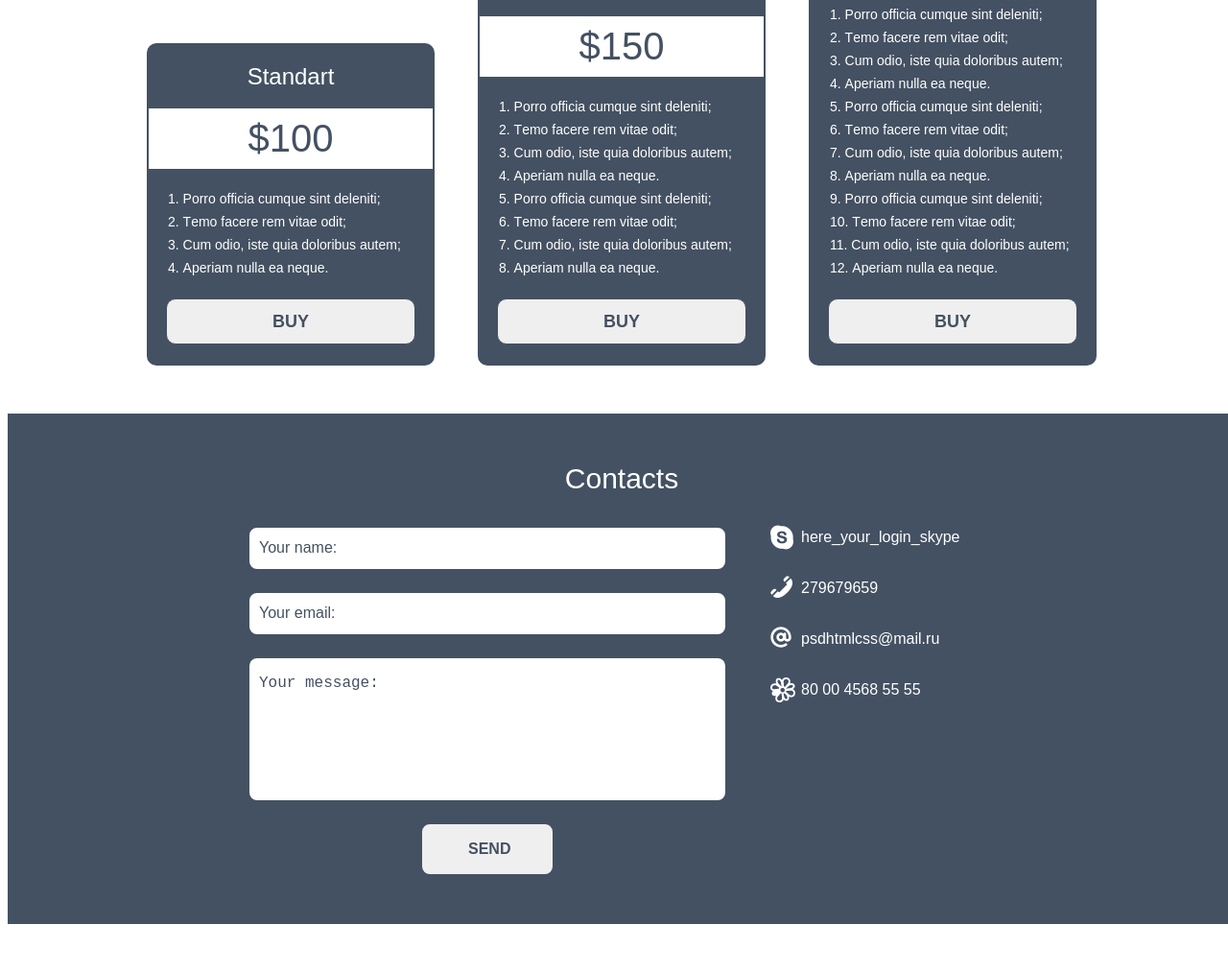
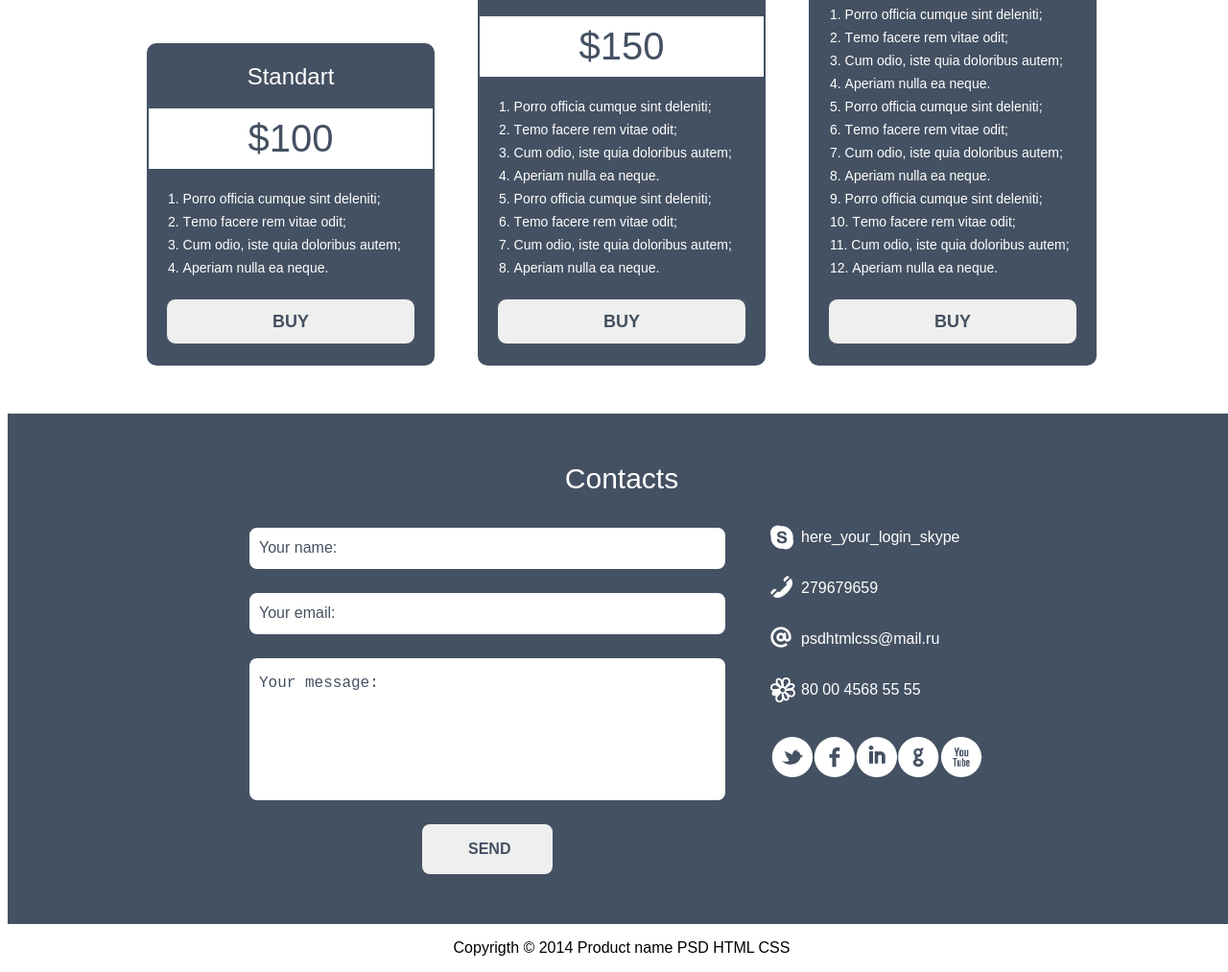
Before and after one commit to usain-bolt/project1, a plain HTML site: page index.html in a window 1280 px wide. Shown: the part 2359-3372 px from the top of the page at 96% size. Before the commit the page ends 3330 px from the top, so only its background shows below. Drawn offline with Linux system fonts and the light colour scheme.

Commit message:
finished footer and made some changes

```diff
--- a/css/style.css
+++ b/css/style.css
@@ -3,13 +3,14 @@
     padding: 0;
 }*/
 
-.padding-site{
+.padding-site {
     padding: 50px;
     box-sizing: border-box;
 }
 
 .container {
-    width: 1280px; /*Убрал max-width*/
+    width: 1280px;
+    /*Убрал max-width*/
     margin: 0 auto;
     font-family: Arial;
     box-sizing: border-box;
@@ -30,7 +31,7 @@
     clear: both;
 }
 
-.page-header-wrp{
+.page-header-wrp {
     float: left;
     width: 460px;
 }
@@ -54,7 +55,7 @@
     width: 422px;
 }
 
-.page-header-list-item:before{
+.page-header-list-item:before {
     content: "";
     display: block;
     width: 25px;
@@ -80,7 +81,7 @@
 
 /*Второй блок*/
 
-.about-product{
+.about-product {
     box-sizing: border-box;
     padding: 50px;
 }
@@ -93,14 +94,14 @@
 }
 
 
-.about-product-wrap{
+.about-product-wrap {
     padding: 0;
     width: 60%;
     box-sizing: border-box;
     float: left;
 }
 
-.about-product-title{
+.about-product-title {
     margin: 0 0 30px 0;
     font-size: 30px;
     line-height: 36px;
@@ -108,7 +109,7 @@
     color: #445161;
 }
 
-.about-product-text{
+.about-product-text {
     font-size: 16px;
     line-height: 24px;
     font-weight: 400;
@@ -116,11 +117,11 @@
     margin: 0 0 10px 0;
 }
 
-.about-product-text:last-child{
+.about-product-text:last-child {
     margin: 0;
 }
 
-.about-product-video{
+.about-product-video {
     display: block;
     float: right;
     margin: 0;
@@ -129,7 +130,7 @@
 
 /*Третий блок*/
 
-.dignity{
+.dignity {
     background-color: #f5f5f5;
     padding: 50px 50px 15px 50px;
     box-sizing: border-box;
@@ -145,37 +146,24 @@
     color: #445161;
 }
 
-.dignity-wrap{
+.dignity-wrap {
     margin: 0;
     display: flex;
 }
 
-.dignity-wrap:after{
+.dignity-wrap:after {
     content: "";
     display: block;
     clear: both;
 }
-/*
-.dignity-left-wrap{
-    box-sizing: border-box;
-    width: 50%;
-    float: left;
-}
 
-.dignity-right-wrap{
-    box-sizing: border-box;
-    width: 50%;
-    float: right;
-}
-*/
-
-.dignity-items{
+.dignity-items {
     list-style-type: none;
     margin: 0;
     padding: 0;
 }
 
-.dignity-item:before{
+.dignity-item:before {
     display: block;
     content: "+";
     width: 32px;
@@ -191,7 +179,7 @@
     line-height: 34px;
 }
 
-.dignity-item{
+.dignity-item {
     margin: 0 0 35px 0px;
     padding: 0 0 0 40px;
     box-sizing: border-box;
@@ -204,14 +192,15 @@
 
 /*Четвертый блок*/
 
-.screenshots{
+.screenshots {
     padding: 50px 50px 20px 50px;
     box-sizing: border-box;
     display: flex;
     flex-wrap: wrap;
     justify-content: space-between;
 }
-.screenshots-title{
+
+.screenshots-title {
     margin: 0 0 20px 0;
     text-align: center;
     font-size: 30px;
@@ -221,7 +210,7 @@
     width: 100%;
 }
 
-.screenshots-wrap{
+.screenshots-wrap {
     margin: 0 0 30px 0;
     width: 574px;
     box-sizing: border-box;
@@ -229,18 +218,18 @@
     justify-content: space-between;
 }
 
-.screenshots-image{
+.screenshots-image {
     display: block;
     width: 200px;
-    height:150px;
+    height: 150px;
 }
 
-.screenshots-wrapper{
+.screenshots-wrapper {
     box-sizing: border-box;
     width: 359px;
 }
 
-.screenshots-subtitle{
+.screenshots-subtitle {
     margin: 0 0 15px 0;
     font-size: 24px;
     line-height: 30px;
@@ -248,7 +237,7 @@
     color: #445161;
 }
 
-.screenshots-text{
+.screenshots-text {
     margin: 0 0 0 0;
     font-size: 16px;
     line-height: 24px;
@@ -258,14 +247,14 @@
 
 /*Пятый блок*/
 
-.reviews{
+.reviews {
     background-color: #f5f5f5;
     display: flex;
     flex-wrap: wrap;
     justify-content: space-between;
 }
 
-.reviews-title{
+.reviews-title {
     width: 100%;
     margin: 0 0 35px 0;
     font-size: 30px;
@@ -275,16 +264,17 @@
     text-align: center;
 }
 
-.reviews-wrap:before{
+.reviews-wrap:before {
     content: "";
     display: block;
-    border: 15px solid transparent; border-right: 15px solid #ebebeb;
+    border: 15px solid transparent;
+    border-right: 15px solid #ebebeb;
     position: absolute;
     top: 24px;
     left: 68px;
 }
 
-.reviews-wrap{
+.reviews-wrap {
     width: 574px;
     display: flex;
     box-sizing: border-box;
@@ -293,17 +283,17 @@
     margin: 0 0 24px 0;
 }
 
-.no-margin{
+.no-margin {
     margin: 0;
 }
 
-.reviews-image{
+.reviews-image {
     width: 75px;
     height: 75px;
     display: block;
 }
 
-.reviews-wrapper{
+.reviews-wrapper {
     padding: 16px 20px 16px 20px;
     border-radius: 10px;
     width: 476px;
@@ -311,7 +301,7 @@
     background-color: #ebebeb;
 }
 
-.reviews-text{
+.reviews-text {
     margin: 0 0 15px 0;
     font-size: 14px;
     line-height: 18px;
@@ -320,7 +310,7 @@
     color: #333333;
 }
 
-.reviews-text-quote{
+.reviews-text-quote {
     margin: 0;
     font-size: 14px;
     line-height: 18px;
@@ -330,7 +320,7 @@
 
 /*Шестой блок*/
 
-.buy-title{
+.buy-title {
     font-size: 30px;
     line-height: 36px;
     font-weight: 400;
@@ -339,7 +329,7 @@
     margin: 0 0 20px 0;
 }
 
-.buy-wrap{
+.buy-wrap {
     box-sizing: border-box;
     display: flex;
     justify-content: space-between;
@@ -347,7 +337,7 @@
     padding: 0 95px 0 95px;
 }
 
-.buy-card{
+.buy-card {
     border: 2px solid #445162;
     background-color: #445162;
     box-sizing: border-box;
@@ -356,7 +346,7 @@
     padding: 0 0 20px 0;
 }
 
-.buy-card-title{
+.buy-card-title {
     font-size: 24px;
     line-height: 30px;
     font-weight: 400;
@@ -365,7 +355,8 @@
     padding: 18px 0 18px 0;
     margin: 0;
 }
-.buy-card-price{
+
+.buy-card-price {
     display: block;
     font-size: 40px;
     line-height: 30px;
@@ -375,7 +366,8 @@
     text-align: center;
     padding: 16px 0 17px 0;
 }
-.buy-card-items{
+
+.buy-card-items {
     background-color: #445162;
     box-sizing: border-box;
     padding: 19px 0 20px 20px;
@@ -383,7 +375,7 @@
     list-style-position: inside;
 }
 
-.buy-card-item{
+.buy-card-item {
     font-size: 14px;
     line-height: 24px;
     font-weight: 400;
@@ -391,7 +383,7 @@
     padding: 0;
 }
 
-.buy-botton{
+.buy-botton {
     padding: 14px 0 14px 0;
     display: block;
     width: 260px;
@@ -408,17 +400,17 @@
     border: 1px solid #445162;
 }
 
-.buy-botton:hover{
+.buy-botton:hover {
     background-color: black;
 }
 
-.buy-botton:active{
+.buy-botton:active {
     background-color: grey;
 }
 
 /*Заключительный блок*/
 
-.contacts{
+.contacts {
     background-color: #445162;
     display: flex;
     flex-wrap: wrap;
@@ -436,7 +428,7 @@
     box-sizing: border-box;
 }
 
-.contacts-form{
+.contacts-form {
     display: flex;
     flex-direction: column;
     padding: 0 0 0 200px;
@@ -447,7 +439,25 @@
     color: #445162;
 }
 
-.contacts-form-name{
+.contacts-form-name {
+    box-sizing: border-box;
+    border-radius: 10px;
+    outline: none;
+    margin: 0 0 21px 0;
+    padding: 14px 0 14px 10px;
+    border: 2px solid #445162;
+    text-transform: capitalize;
+}
+
+.contacts-form-name:hover {
+    background-color: grey;
+}
+
+.contacts-form-name:focus {
+    background-color: green;
+}
+
+.contacts-form-email {
     box-sizing: border-box;
     border-radius: 10px;
     outline: none;
@@ -456,30 +466,15 @@
     border: 2px solid #445162;
 }
 
-.contacts-form-name:hover{
+.contacts-form-email:hover {
     background-color: grey;
 }
-.contacts-form-name:focus{
+
+.contacts-form-email:focus {
     background-color: green;
 }
 
-.contacts-form-email{
-    box-sizing: border-box;
-    border-radius: 10px;
-    outline: none;
-    margin: 0 0 21px 0;
-    padding: 14px 0 14px 10px;
-    border: 2px solid #445162;
-}
-
-.contacts-form-email:hover{
-    background-color: grey;
-}
-.contacts-form-email:focus{
-    background-color: green;
-}
-
-.contacts-form-text{
+.contacts-form-text {
     box-sizing: border-box;
     border-radius: 10px;
     outline: none;
@@ -490,21 +485,23 @@
     resize: none;
 }
 
-.contacts-form-text:hover{
+.contacts-form-text:hover {
     background-color: grey;
 }
-.contacts-form-text:focus{
+
+.contacts-form-text:focus {
     background-color: green;
 }
 
-::placeholder{
+::placeholder {
     font-size: 16px;
     line-height: 24px;
     font-weight: 400;
     color: #445162;
+    text-transform: none;
 }
 
-.contacts-form-button{
+.contacts-form-button {
     display: block;
     width: 140px;
     font-size: 16px;
@@ -520,15 +517,15 @@
     border: 2px solid #445162;
 }
 
-.contacts-form-button:hover{
-
+.contacts-form-button:hover {
+    background-color: aqua;
 }
 
-.contacts-form-button:active{
-
+.contacts-form-button:active {
+    background-color: blue;
 }
 
-.contacts-items{
+.contacts-items {
     font-size: 16px;
     line-height: 24px;
     font-weight: 400;
@@ -537,7 +534,7 @@
     box-sizing: border-box;
 }
 
-.contacts-item:before{
+.contacts-item:before {
     content: "";
     display: block;
     width: 26px;
@@ -548,32 +545,72 @@
     left: -32px;
 }
 
-.contacts-item{
+.contacts-item {
     display: block;
     margin: 0 0 29px 31px;
     position: relative;
 }
 
-.link4{
+.link4 {
     margin: 0 0 37px 31px;
 }
-.contacts-item:nth-of-type(1):before{
+
+.contacts-item:nth-of-type(1):before {
     background-image: url(../img/skype.png);
     background-repeat: no-repeat;
 }
-.contacts-item:nth-of-type(2):before{
+
+.contacts-item:nth-of-type(2):before {
     background-image: url(../img/phone.png);
     background-repeat: no-repeat;
 }
-.contacts-item:nth-of-type(3):before{
+
+.contacts-item:nth-of-type(3):before {
     background-image: url(../img/mail.png);
     background-repeat: no-repeat;
 }
-.contacts-item:nth-of-type(4):before{
+
+.contacts-item:nth-of-type(4):before {
     background-image: url(../img/icq.png);
     background-repeat: no-repeat;
 }
 
-.contacts-links{
+.contacts-social-items {
+    /*border: 1px solid red;*/
     box-sizing: border-box;
+    width: 240px;
+    display: flex;
 }
+
+.contacts-social-item {
+    display: block;
+    box-sizing: border-box;
+    width: 44px;
+    height: 42px;
+    /*border: 1px solid green;*/
+    background-image: url(../img/social_buttons_338.png);
+}
+
+.contacts-social-item:nth-child(1) {
+    background-position: 0 0;
+}
+
+.contacts-social-item:nth-child(2) {
+    background-position: -49px 0;
+}
+
+.contacts-social-item:nth-child(3) {
+    background-position: -98px 0;
+}
+
+.contacts-social-item:nth-child(4) {
+    background-position: -149px 0;
+}
+
+.contacts-social-item:nth-child(5) {
+    background-position: -197px 0;
+}
+
+.copy-text {
+    text-align: center;
+}
--- a/index.html
+++ b/index.html
@@ -265,12 +265,18 @@
                 <span class="contacts-item link2">279679659</span>
                 <span class="contacts-item link3">psdhtmlcss@mail.ru</span>
                 <span class="contacts-item link4">80 00 4568 55 55</span>
-                <div class="contacts-links">
-
+                <div class="contacts-social-items">
+                    <a class="contacts-social-item" href="#"></a>
+                    <a class="contacts-social-item" href="#"></a>
+                    <a class="contacts-social-item" href="#"></a>
+                    <a class="contacts-social-item" href="#"></a>
+                    <a class="contacts-social-item" href="#"></a>
                 </div>
             </div>
-
         </footer>
+        <div class="copy">
+            <p class="copy-text">Copyrigth &copy; 2014 Product name PSD HTML CSS</p>
+        </div>
     </div>
 
 </body>
```
